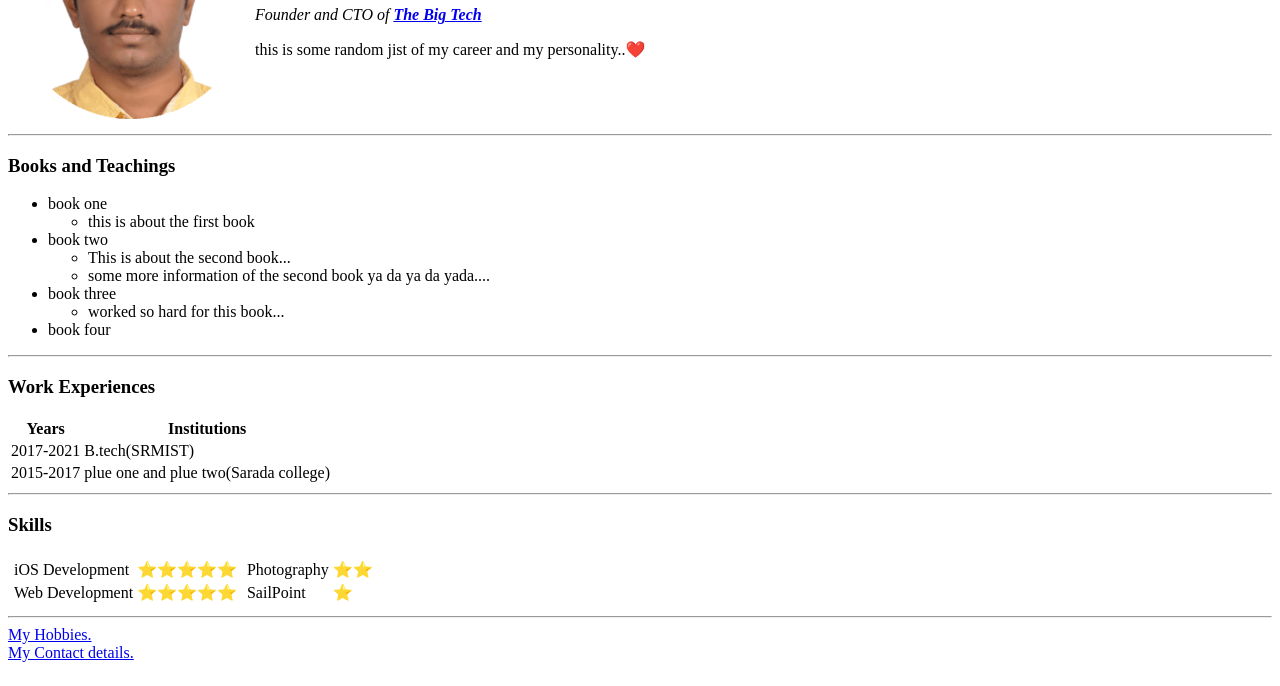
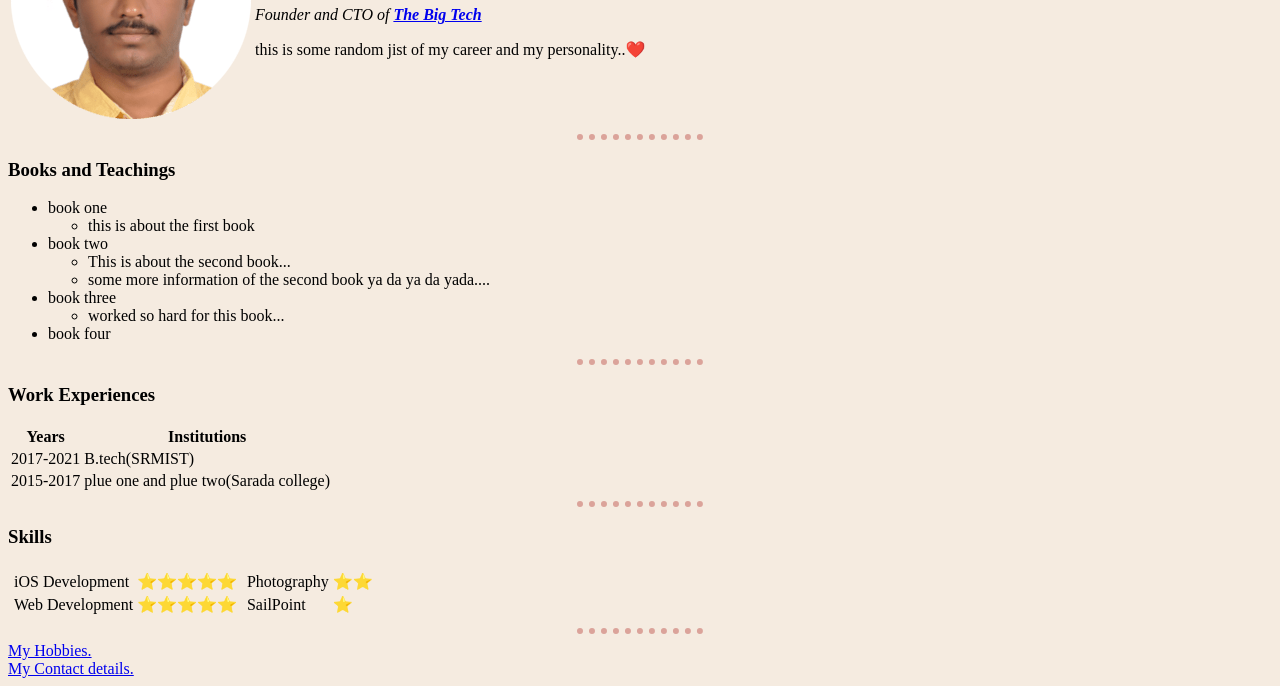
Before and after one commit to vikas9991/testcv, a plain HTML site: page index.html in a window 1280 px wide. Shown: the part 132-818 px from the top of the page. Drawn offline with Linux system fonts and the light colour scheme.

Commit message:
adding styles

```diff
--- /dev/null
+++ b/css/styles.css
@@ -0,0 +1,9 @@
+body{
+    background-color: #f5ebe0;
+  }
+  hr {
+    border-style: dotted none none;
+    border-color: #dba39a;
+    border-top-width: 6px;
+    width: 10%;
+  }
--- a/index.html
+++ b/index.html
@@ -3,6 +3,7 @@
   <head>
     <meta charset="UTF-8" />
     <title>My Personal website</title>
+    <link rel="stylesheet" href="css/styles.css">
   </head>
   <body>
     <table>
@@ -64,7 +65,7 @@
         <td>plue one and plue two(Sarada college)</td>
       </tr>
     </table>
-    <hr>
+    <hr />
     <h3>Skills</h3>
     <table>
       <tbody>
@@ -96,7 +97,7 @@
         </tr>
       </tbody>
     </table>
-    <hr>
+    <hr />
     <a href="./hobbies.html" target="_blank">My Hobbies.</a>
     <br />
     <a href="./contact.html" target="_blank">My Contact details.</a>
```
Also changed, not shown: contact.html (+14 -11 lines), hobbies.html (+1 -0 lines).
